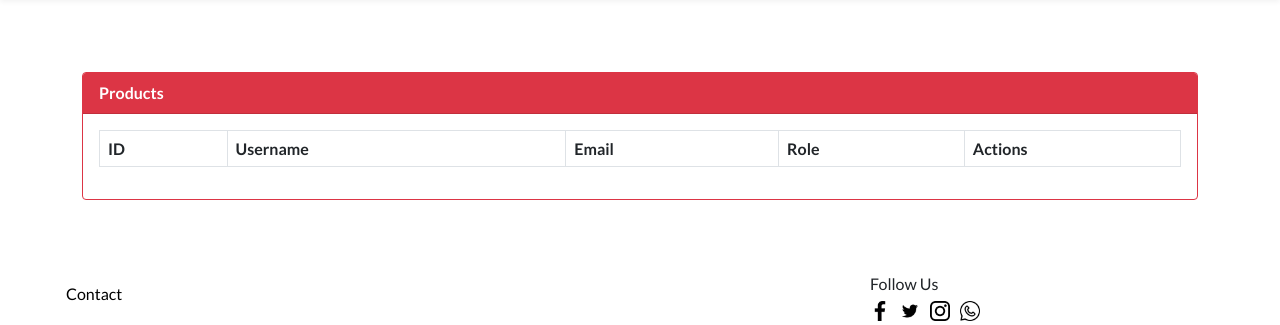
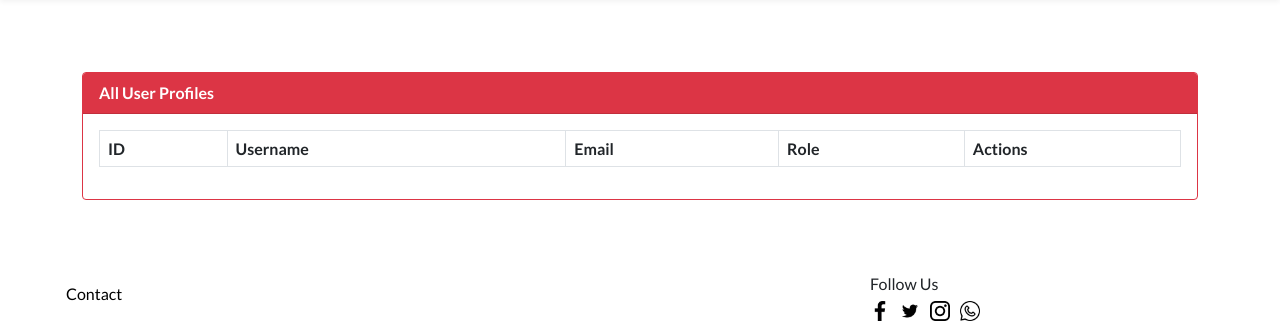
Before and after one commit to heyheyheyyyyyyy/web-sys, a PHP site: page /staffviewprofiles.php in a window 1280 px wide. Shown: the part 80-405 px from the top of the page. Run offline with PHP 8.4, Linux system fonts and the light colour scheme; the visitor is signed in with stand-in values (Sample User, id 1); data that the repository does not hold is empty.

Commit message:
Bug fixes

```diff
--- a/staffviewprofiles.php
+++ b/staffviewprofiles.php
@@ -74,7 +74,7 @@ if (isset($_POST['delete'])) {
             <br><!-- comment -->
             <div class="card border-danger">
                 <div class="card-header bg-danger text-white">
-                    <strong><i class="fa fa-database"></i> Products</strong>
+                    <strong><i class="fa fa-database"></i> All User Profiles</strong>
                 </div>
                 <div class="card-body">
                     <table class="table table-bordered table-striped">
```
Also changed, not shown: cart.php (indentation only).
